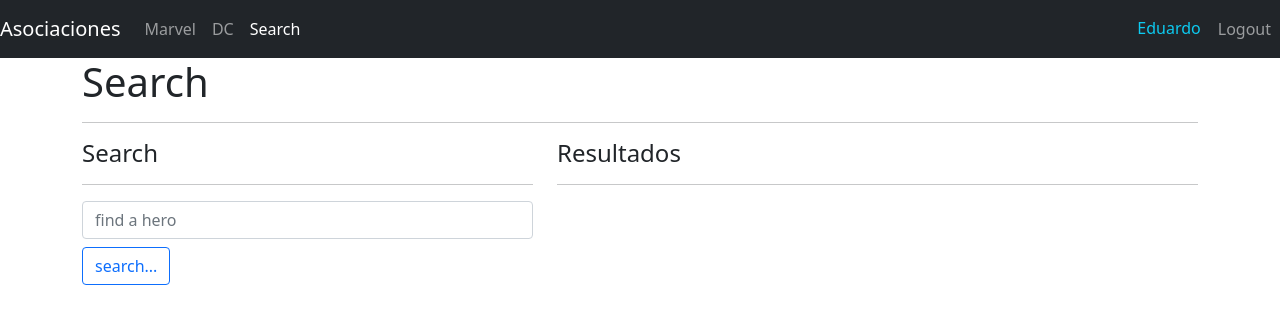
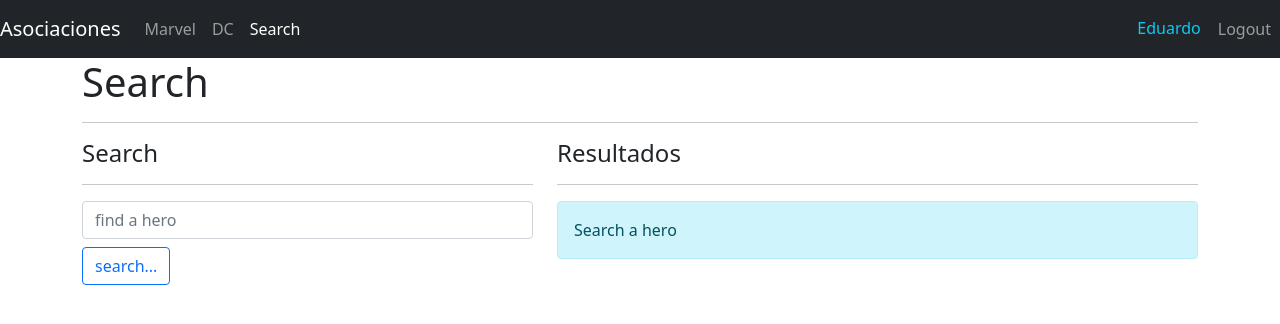
Before and after one commit to ewa1do/React-Course, a React (Vite) app in the folder heroes-app/: page /search in a window 1280 px wide. Shown: the top 324 px of the page. Built offline with nearby package versions, Linux system fonts and the light colour scheme.

Commit message:
mostrar mensajes condicionales y useMemo

```diff
--- a/heroes-app/src/components/hero/HeroCard.jsx
+++ b/heroes-app/src/components/hero/HeroCard.jsx
@@ -11,7 +11,7 @@ const HeroCard = ({
   const imagePath = `/src/assets/${id}.jpg`;
 
   return (
-    <div className='col-2'>
+    <div className='col animate__animated animate__fadeIn'>
       <div className='card'>
         <div className='row no-gutters'>
           <div className='col-8'>
--- a/heroes-app/src/components/search/SearchScreen.jsx
+++ b/heroes-app/src/components/search/SearchScreen.jsx
@@ -1,4 +1,4 @@
-import React from 'react';
+import React, { useMemo } from 'react';
 import { useNavigate, useLocation } from 'react-router-dom';
 import queryString from 'query-string';
 
@@ -18,7 +18,7 @@ const SearchScreen = () => {
 
   const { searchText } = formValues;
 
-  const heroesFiltered = getHeroesByName(q);
+  const heroesFiltered = useMemo(() => getHeroesByName(q), [q]);
 
   const handleSearch = (e) => {
     e.preventDefault();
@@ -59,6 +59,16 @@ const SearchScreen = () => {
           <h4>Resultados</h4>
           <hr />
 
+          {q === '' ? (
+            <div className='alert alert-info'>Search a hero</div>
+          ) : (
+            heroesFiltered.length === 0 && (
+              <div className='alert alert-danger'>
+                No hay resultados: {q}
+              </div>
+            )
+          )}
+
           {heroesFiltered.map((hero) => {
             return (
               <HeroCard
```
